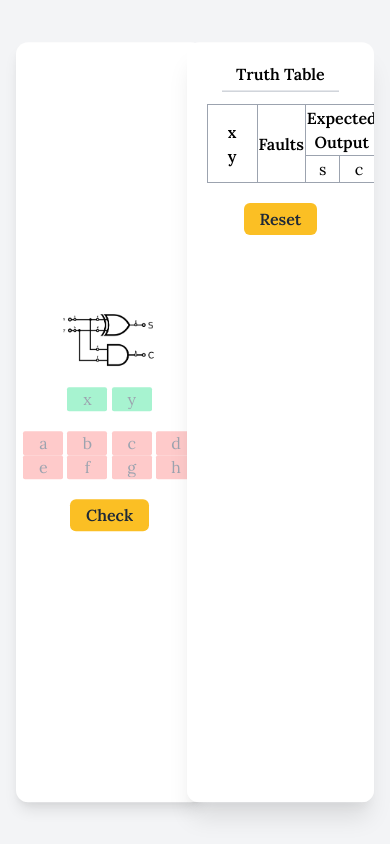
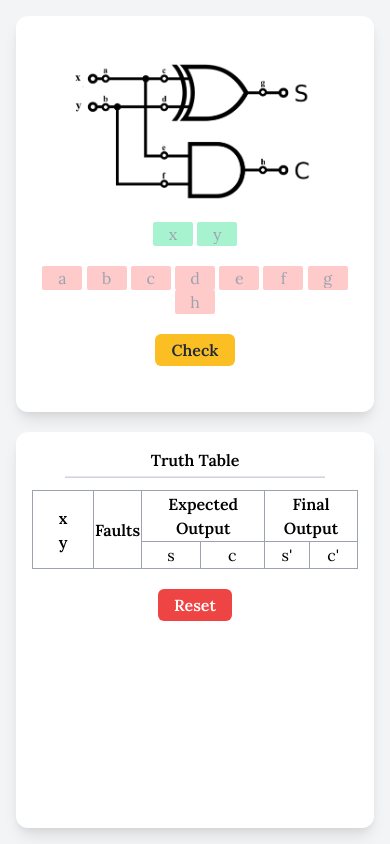
Before and after one commit to me-rakib/lab-sa-fault-half-adder-nitk, a plain HTML site: page experiment/simulation/index.html in a window 390 px wide. Drawn offline with Linux system fonts and the light colour scheme.

Commit message:
responsive simulator

```diff
--- a/experiment/simulation/index.html
+++ b/experiment/simulation/index.html
@@ -3,7 +3,7 @@
 
 <head>
     <meta charset="UTF-8">
-    <meta name="description" content="This webpage is for simulator one">
+    <meta name="description" content="SA0 and SA1 simulator">
     <meta name="keywords" content="dds, dds-lab, nitk-dds">
     <meta name="author" content="Group-9">
     <meta http-equiv="X-UA-Compatible" content="IE=edge">
@@ -16,21 +16,19 @@
     <title>Ditection of SA Faults on Half Adder</title>
 </head>
 
-<body class="h-screen bg-gray-100">
+<body class="h-screen bg-gray-100 overflow-hidden">
     <!-- ===== Home ===== -->
-    <div class="relative w-full" style="height: 100vh">
-
-        <!-- ===== Input ===== -->
-        <div class="left-4 bg-white absolute shadow-lg rounded-xl"
-            style="width:48%; height: 90%; top: 50%; transform: translateY(-50%);">
-            <div class="h-full font-lora flex flex-col items-center justify-center">
-                <img class="w-3/6" src="./images/ha1.png">
+    <div class="h-full font-lora flex flex-col gap-y-5 md:flex-row md:gap-x-5">
+        <div
+            class="bg-white shadow-lg rounded-xl text-center flex p-4 h-3/6 mt-4 w-11/12 mx-auto md:h-5/6 md:ml-4 md:my-auto">
+            <div class="m-auto">
+                <img class="w-60 mx-auto lg:w-7/12" src="./images/ha1.png">
                 <div class="mt-5">
                     <input type="text" id="x" class="w-10 bg-green-200 text-center rounded-sm" placeholder="x">
                     <input type="text" id="y" class="w-10 bg-green-200 text-center rounded-sm" placeholder="y">
                 </div>
 
-                <div class="text-center my-5">
+                <div class="my-5 md:space-y-2">
                     <input type="text" id="a" class="w-10 bg-red-200 text-center rounded-sm" placeholder="a">
                     <input type="text" id="b" class="w-10 bg-red-200 text-center rounded-sm" placeholder="b">
                     <input type="text" id="c" class="w-10 bg-red-200 text-center rounded-sm" placeholder="c">
@@ -45,11 +43,8 @@
             </div>
         </div>
 
-        <!-- ===== Truth Table ===== -->
-        <div class="overflow-y-auto font-lora bg-white rounded-xl shadow-xl absolute right-4"
-            style="width:48%; height: 90%; top: 50%; transform: translateY(-50%)">
-
-            <div class="m-5">
+        <div
+            class="bg-white shadow-lg rounded-xl overflow-y-auto  p-4 h-3/6 mb-4 w-11/12 mx-auto md:h-5/6 md:mr-4 md:my-auto">
             <p class="text-center font-semibold mb-1">Truth Table</p>
             <hr class="w-4/5 h-0.5 mx-auto bg-gray-300 mb-3">
             <table id="section-to-print" class="w-full table border text-center">
@@ -63,17 +58,16 @@
                     <tr>
                         <td class="border border-gray-400">s</td>
                         <td class="border border-gray-400">c</td>
-                            <td class="border border-gray-400">s</td>
-                            <td class="border border-gray-400">c</td>
+                        <td class="border border-gray-400">s'</td>
+                        <td class="border border-gray-400">c'</td>
                     </tr>
                 </tbody>
             </table>
 
             <!-- Reset -->
             <div class="text-center mt-5">
-                    <button id="reset-btn" class="py-1 px-4 rounded-md text-gray-800 font-semibold bg-yellow-400 hover:bg-yellow-300">Reset</button>
-                </div>
-
+                <button id="reset-btn"
+                    class="py-1 px-4 rounded-md text-white font-semibold bg-red-500 hover:bg-red-600">Reset</button>
             </div>
         </div>
     </div>
```
Also changed, not shown: experiment/simulation/css/main.css, 1 other file. Lines whose indentation alone changed are shown as unchanged.
